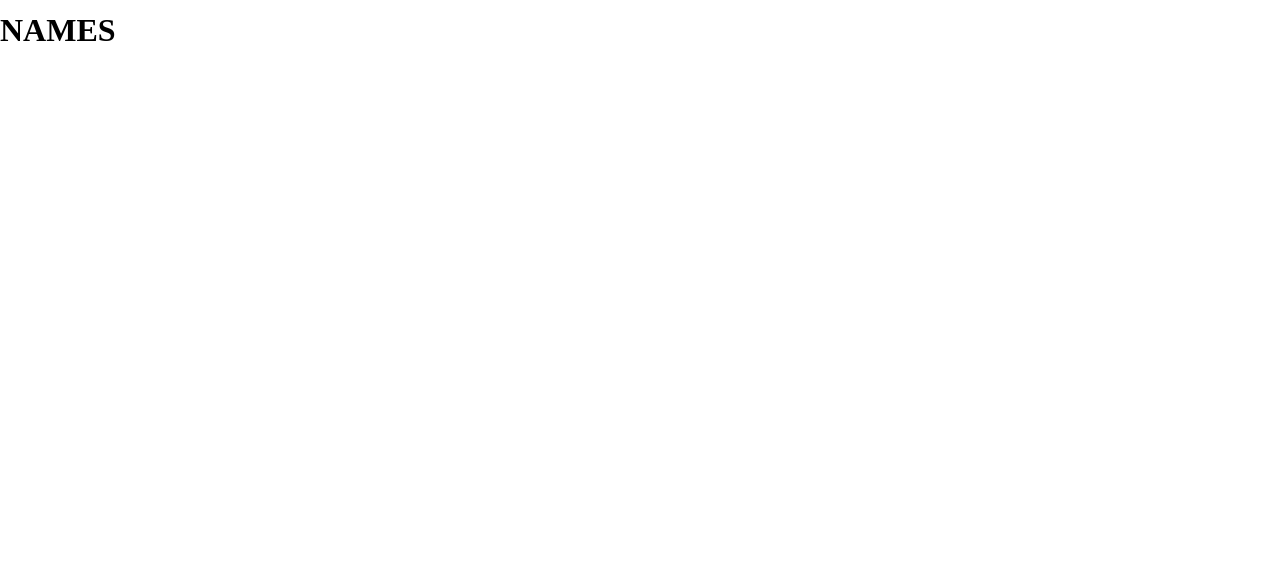
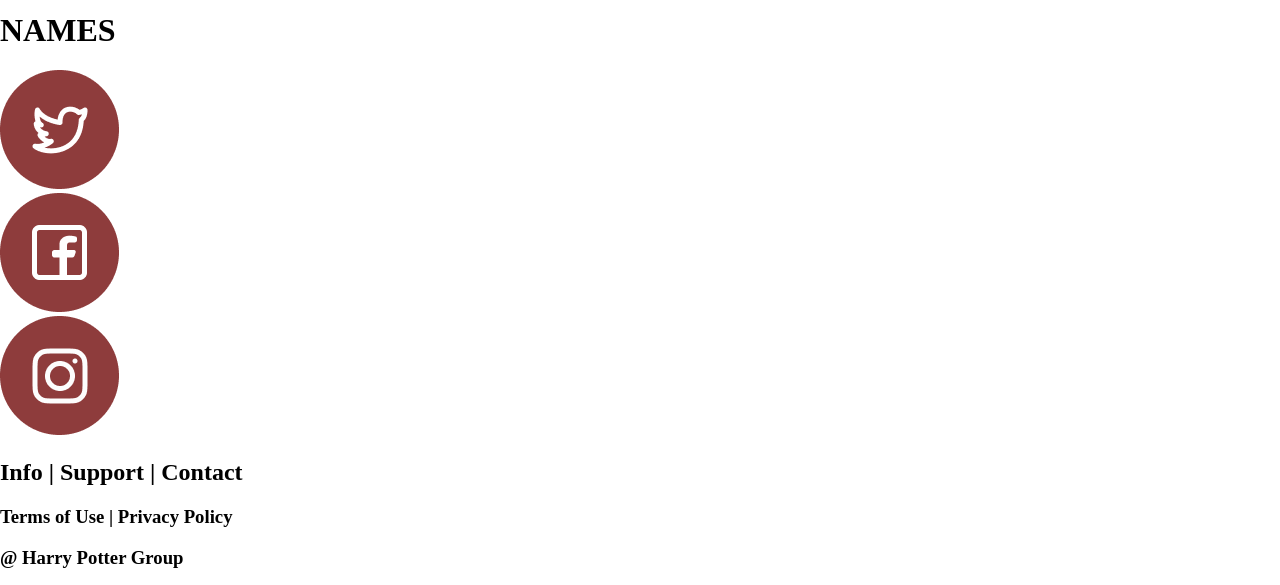
Before and after one commit to ArvidErik/secrets-of-diagon, a React (Vite) app: page / in a window 1280 px wide. Shown: the part 272-857 px from the top of the page. Before the commit the page ends 800 px from the top, so only its background shows below. Built offline with nearby package versions, Linux system fonts and the light colour scheme.

Commit message:
footer images improved

```diff
--- a/src/App.jsx
+++ b/src/App.jsx
@@ -2,6 +2,7 @@
 import Navbar from './components/Navbar'
 import FilterList from './components/FilterList'
 import Hero from './components/Hero'
+import Footer from './components/Footer'
 
 
 
@@ -13,6 +14,7 @@
       <Navbar/>
       <Hero />
      <FilterList/>
+     <Footer/>
 
     </div>
   )
--- a/src/components/Footer.jsx
+++ b/src/components/Footer.jsx
@@ -2,13 +2,13 @@
     return(
         <div>
             <div>
-                <img src="./images/twitter-logo.png" alt="" />
+                <img src="../../images/twitter logo.png" alt="" />
             </div>
             <div>
-                <img src="./images/facebook-logo.png" alt="" />
+                <img src="../../images/facebook logo.png" alt="" />
             </div>
             <div>
-                <img src="./images/instagram-logo.png" alt="" />
+                <img src="../../images/instagram logo.png" alt="" />
             </div>
 
             <h2>Info | Support | Contact</h2>
```
Also changed, not shown: products.json (+8 -8 lines).
